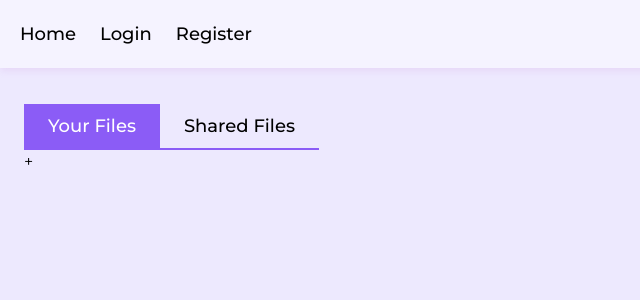
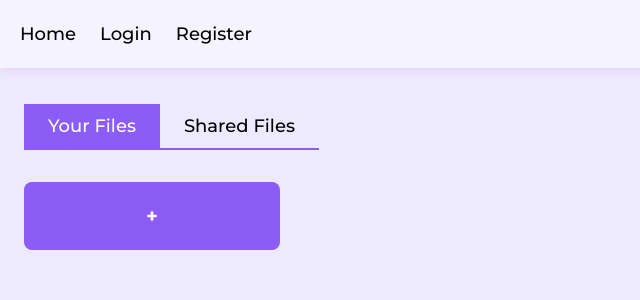
Before and after one commit to krystiano13/docs, a React (Vite) app in the folder client/: page /choose in a window 1280 px wide. Shown: the top 300 px of the page, without its empty margins (0-640 px from the left). Built offline with nearby package versions, Linux system fonts and the light colour scheme.

Commit message:
create styles for add button in choose view

```diff
--- a/client/src/views/Choose.tsx
+++ b/client/src/views/Choose.tsx
@@ -16,8 +16,15 @@ export function Choose() {
                         Shared Files
                 </button>
             </section>
-            <section id="files" className="w-[100vw] h-auto overflow-y-auto">
-                <button>+</button>
+            <section
+                id="files"
+                className="pt-8 flex flex-wrap justify-start gap-6 w-[100vw] h-auto overflow-y-auto"
+            >
+                <button
+                    className="rounded-lg hover:bg-violet-400 transition-colors bg-violet-500 text-white text-xl font-bold min-w-64 p-5 pl-8 pr-8"
+                >
+                    +
+                </button>
             </section>
         </div>
     )
```
